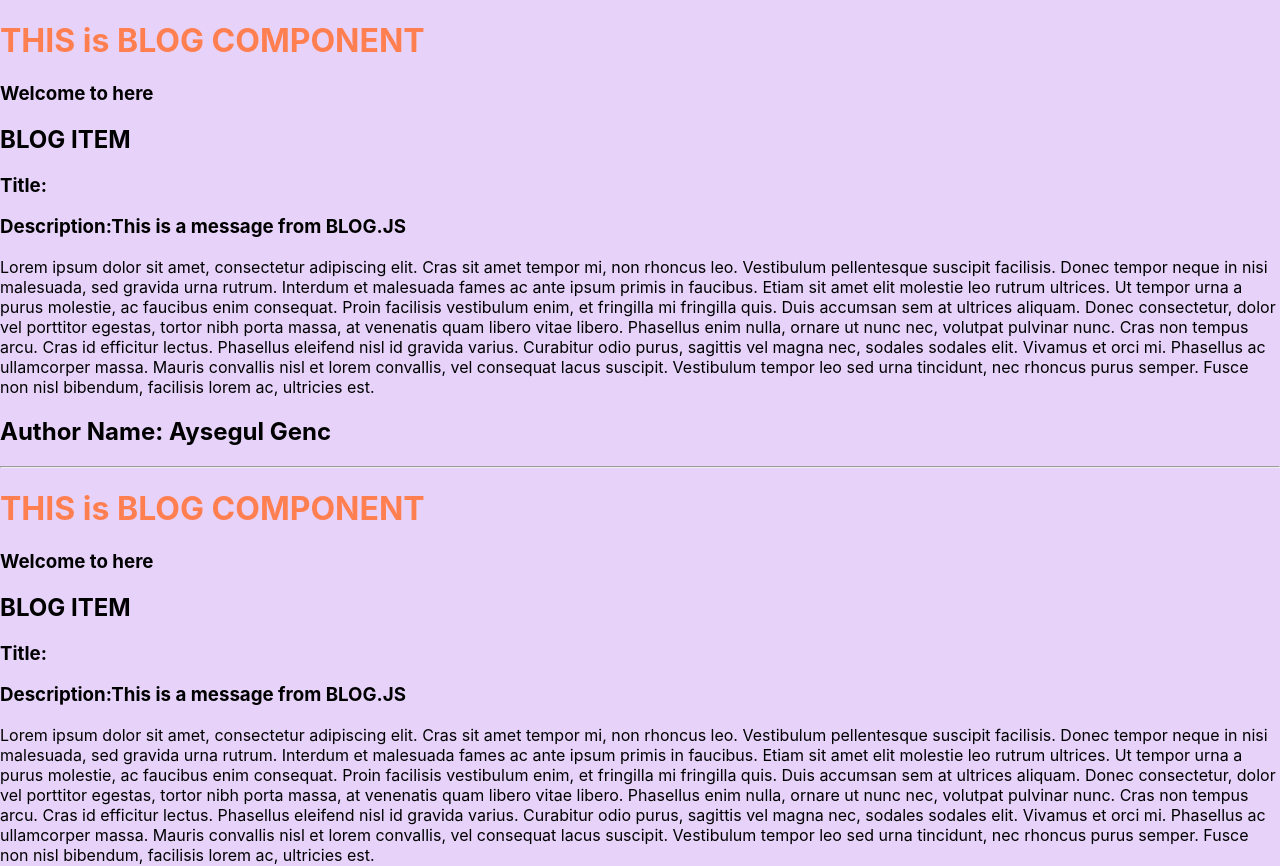
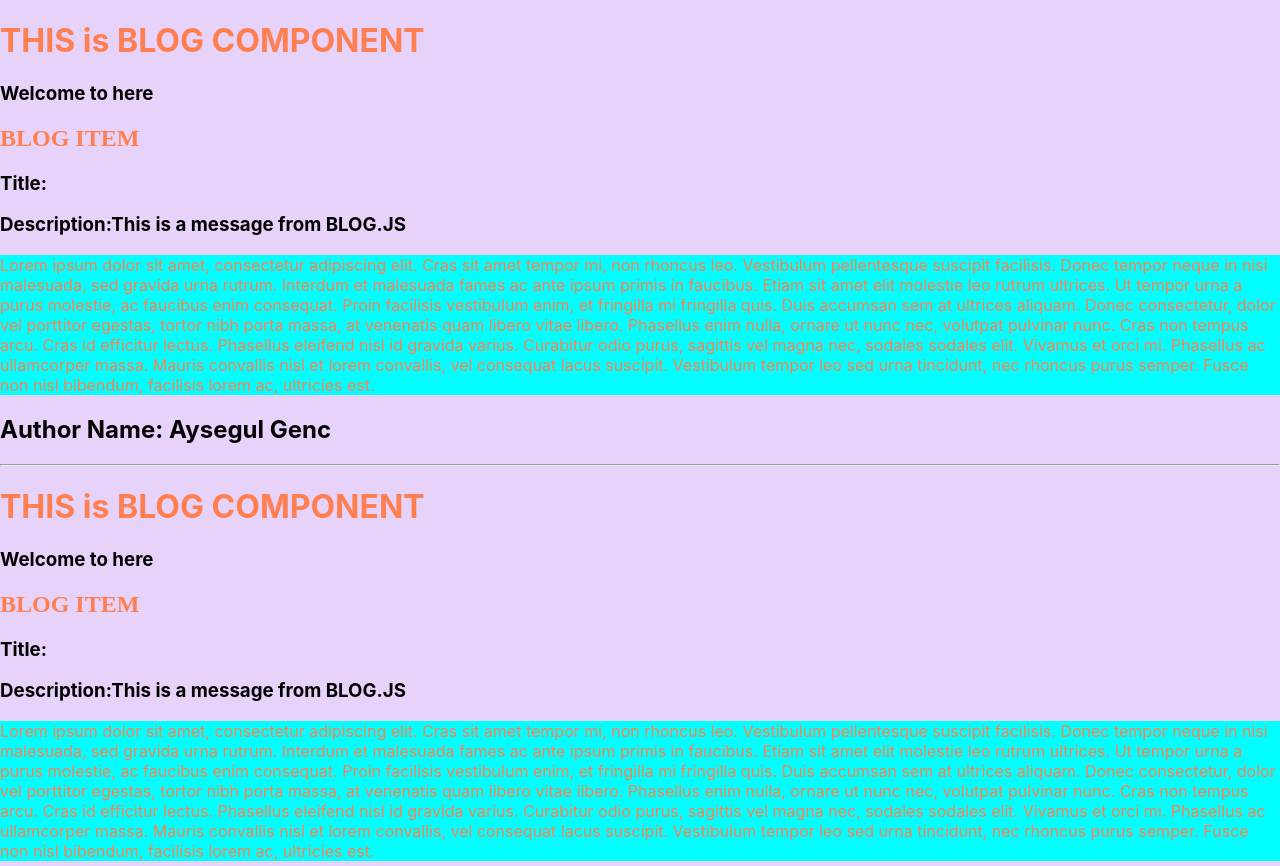
Before and after one commit to AishaGench/MyReactApp, a React (Create React App) app in the folder my-first-react/: page / in a window 1280 px wide. Shown: the top 866 px of the page. Built offline with nearby package versions, Linux system fonts and the light colour scheme.

Commit message:
used inline style css for h2 and created myStyle inside of render

```diff
--- a/my-first-react/src/components/BlogItem.js
+++ b/my-first-react/src/components/BlogItem.js
@@ -20,13 +20,17 @@ class BlogItem extends Component{
 
 
     render(){
-        console.log(this.props)
+        console.log(this.props);
+        const myStyle = {
+            color: "coral",
+            backgroundColor: "cyan"
+          }
         return(
             <>
-            <h2>BLOG ITEM</h2>
+             <h2 style={{color:"coral", fontFamily:"Comic Sans"}}>BLOG ITEM</h2>
             <h3>Title:</h3>
             <h3>Description:{this.props.blogMessage}</h3>
-            <p>{this.props.text}</p>
+            <p style={myStyle}>{this.props.text}</p>
             <h2>Author Name: {this.props.data.uName} {this.props.data.lastName}</h2>
 
             </>
```
